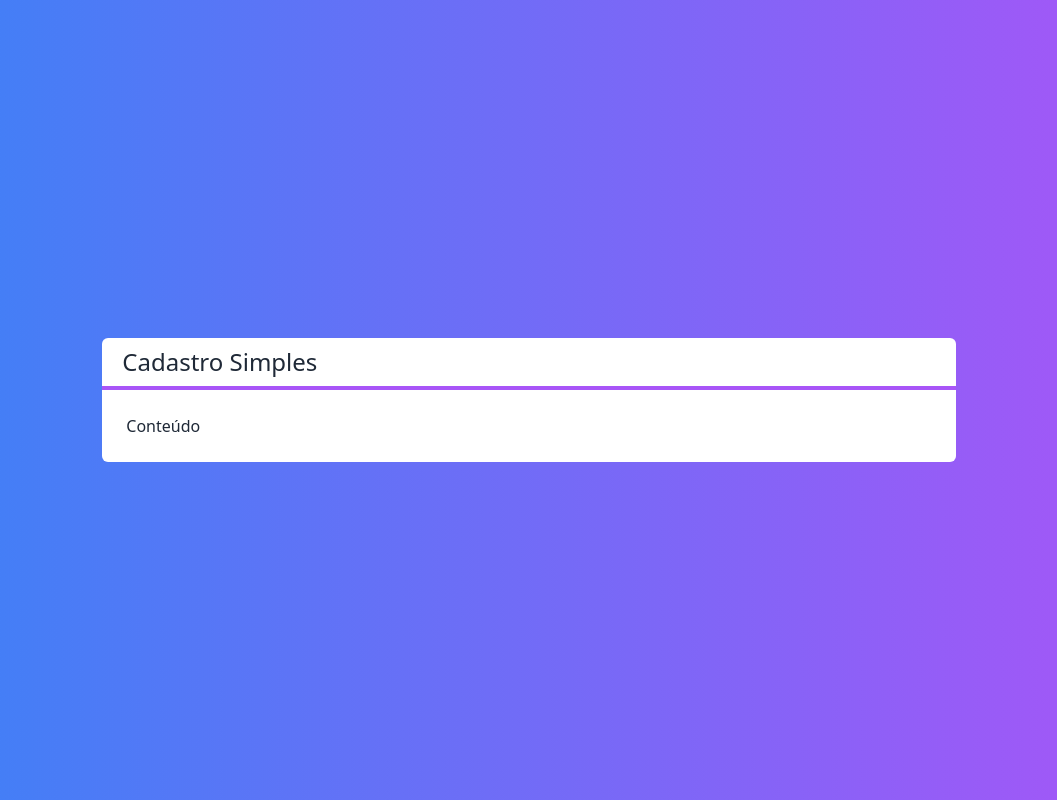
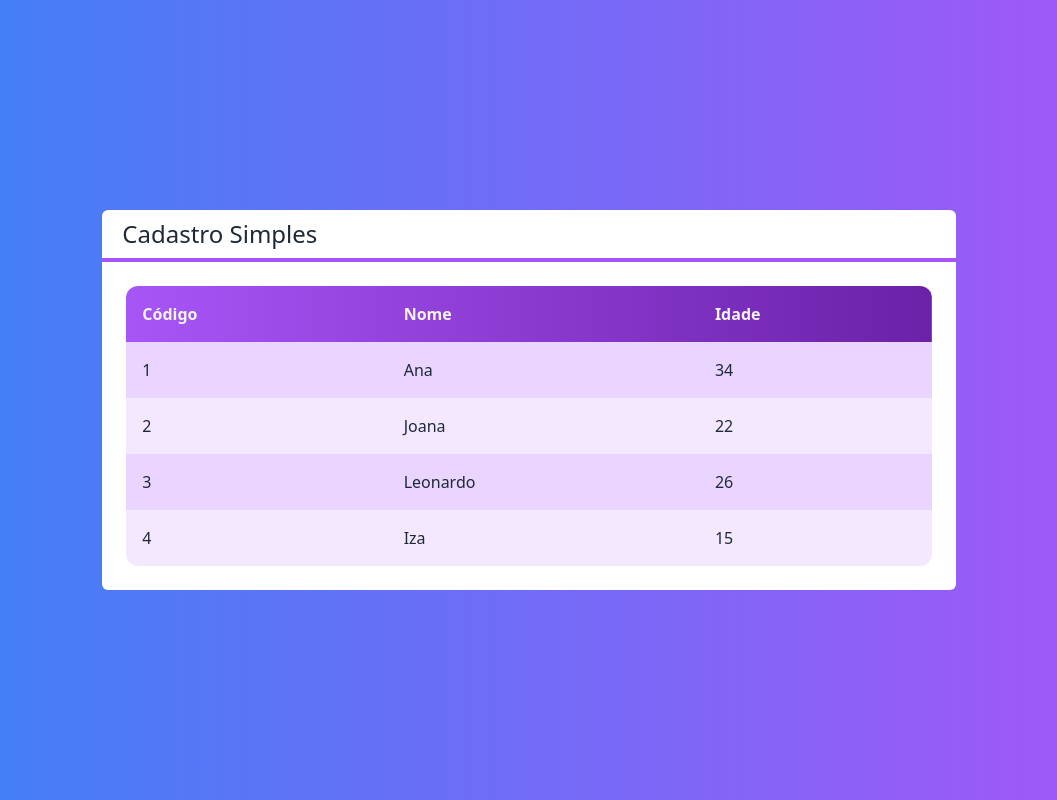
Before and after one commit to SamillyNunes/next-crud, a Next.js app: page / in a window 1280 px wide. Shown: the whole page, without its empty margins (111-1168 px from the left). Built offline with nearby package versions, Linux system fonts and the light colour scheme.

Commit message:
ui: table component created

```diff
--- /dev/null
+++ b/src/components/Table.tsx
@@ -0,0 +1,43 @@
+import Client from "@/core/Client";
+
+interface TableProps{
+    clients: Client[]
+}
+
+export default function Table(props: TableProps){
+
+    function renderHead(){
+        return (
+            <thead className="
+                bg-gradient-to-r from-purple-500 to-purple-800
+                text-gray-100
+            ">
+                <tr>
+                    <th className="text-left p-4">Código</th>
+                    <th className="text-left p-4">Nome</th>
+                    <th className="text-left p-4">Idade</th>
+                </tr>
+            </thead>
+        );
+    }
+    function renderData(){
+        return props.clients?.map((client, index)=> (
+            <tr key={client.id} className={`
+                ${index%2===0 ? 'bg-purple-200' : 'bg-purple-100'}
+            `}>
+                <td className="text-left p-4">{client.id}</td>
+                <td className="text-left p-4">{client.name}</td>
+                <td className="text-left p-4">{client.age}</td>
+            </tr>
+        ));
+    }
+
+    return (
+        <table className="w-full rounded-xl overflow-hidden">
+            {renderHead()}
+            <tbody>
+                {renderData()}
+            </tbody>
+        </table>
+    );
+}
--- a/src/core/Client.ts
+++ b/src/core/Client.ts
@@ -6,7 +6,7 @@
     constructor(name: string, age: number, id: string=''){
         this.#name=name;
         this.#age=age;
-        this.#id='';
+        this.#id=id;
     }
 
     get id(){
--- a/src/pages/index.tsx
+++ b/src/pages/index.tsx
@@ -1,6 +1,16 @@
 import Layout from "@/components/Layout";
+import Table from "@/components/Table";
+import Client from "@/core/Client";
 
 export default function Home() {
+
+  const clients = [
+    new Client('Ana', 34, '1'),
+    new Client('Joana', 22, '2'),
+    new Client('Leonardo', 26, '3'),
+    new Client('Iza', 15, '4'),
+  ];
+
   return (
     <div className="
       flex justify-center items-center h-screen
@@ -8,7 +18,7 @@
       text-white
     ">
       <Layout title="Cadastro Simples">
-        <span>Conteúdo</span>
+        <Table clients={clients} />
       </Layout>
     </div>
 
```
